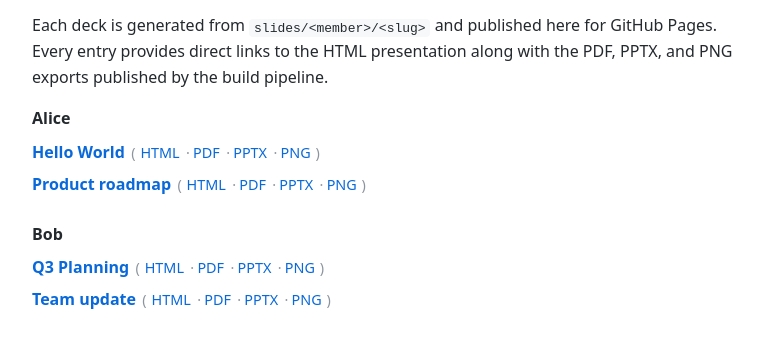
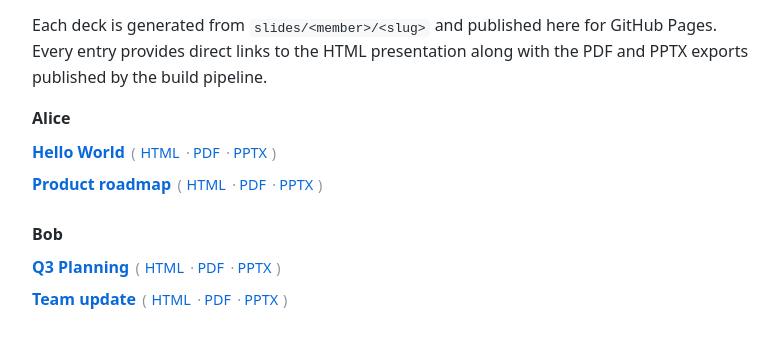
Before and after one commit to tosi29/marp-pages-sample, a website: page docs/index.html in a window 1280 px wide. Shown: the part 133-480 px from the top of the page, without its empty margins (248-1027 px from the left). Drawn offline with Linux system fonts and the light colour scheme.

Commit message:
Remove PNG export from Marp build

```diff
--- a/docs/index.html
+++ b/docs/index.html
@@ -84,7 +84,7 @@
     <p>
       Each deck is generated from <code>slides/&lt;member&gt;/&lt;slug&gt;</code> and
       published here for GitHub Pages. Every entry provides direct links to the
-      HTML presentation along with the PDF, PPTX, and PNG exports published by
+      HTML presentation along with the PDF and PPTX exports published by
       the build pipeline.
     </p>
 
@@ -100,7 +100,6 @@
               <a href="alice/hello-world/">HTML</a>
               <a href="alice/hello-world/index.pdf">PDF</a>
               <a href="alice/hello-world/index.pptx">PPTX</a>
-              <a href="alice/hello-world/index.png">PNG</a>
             </span>
           </li>
           <li class="deck-entry">
@@ -109,7 +108,6 @@
               <a href="alice/product-roadmap/">HTML</a>
               <a href="alice/product-roadmap/index.pdf">PDF</a>
               <a href="alice/product-roadmap/index.pptx">PPTX</a>
-              <a href="alice/product-roadmap/index.png">PNG</a>
             </span>
           </li>
         </ul>
@@ -124,7 +122,6 @@
               <a href="bob/q3-planning/">HTML</a>
               <a href="bob/q3-planning/index.pdf">PDF</a>
               <a href="bob/q3-planning/index.pptx">PPTX</a>
-              <a href="bob/q3-planning/index.png">PNG</a>
             </span>
           </li>
           <li class="deck-entry">
@@ -133,7 +130,6 @@
               <a href="bob/team-update/">HTML</a>
               <a href="bob/team-update/index.pdf">PDF</a>
               <a href="bob/team-update/index.pptx">PPTX</a>
-              <a href="bob/team-update/index.png">PNG</a>
             </span>
           </li>
         </ul>
```
Also changed, not shown: scripts/build.js (+3 -5 lines), README.md.
